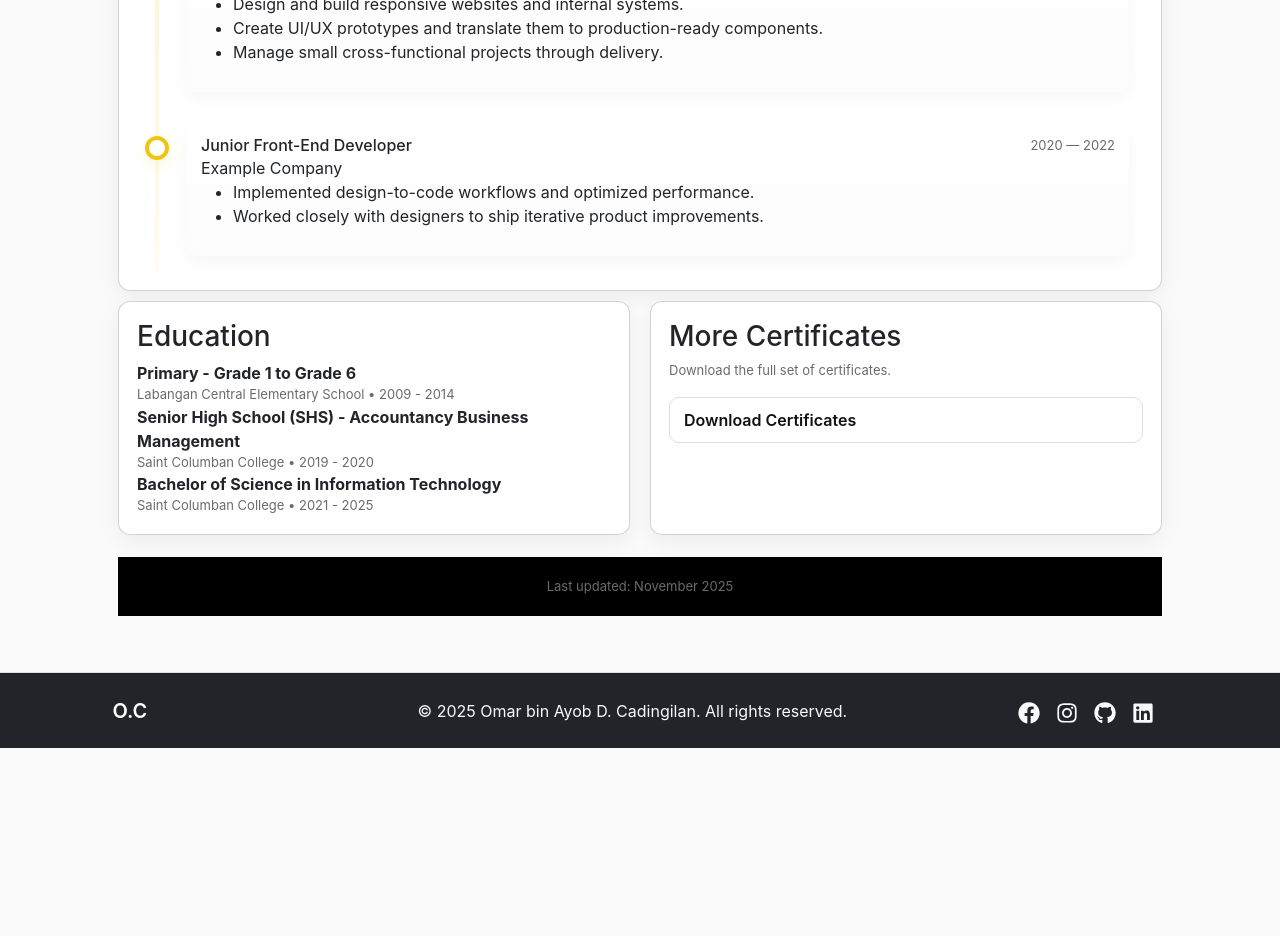
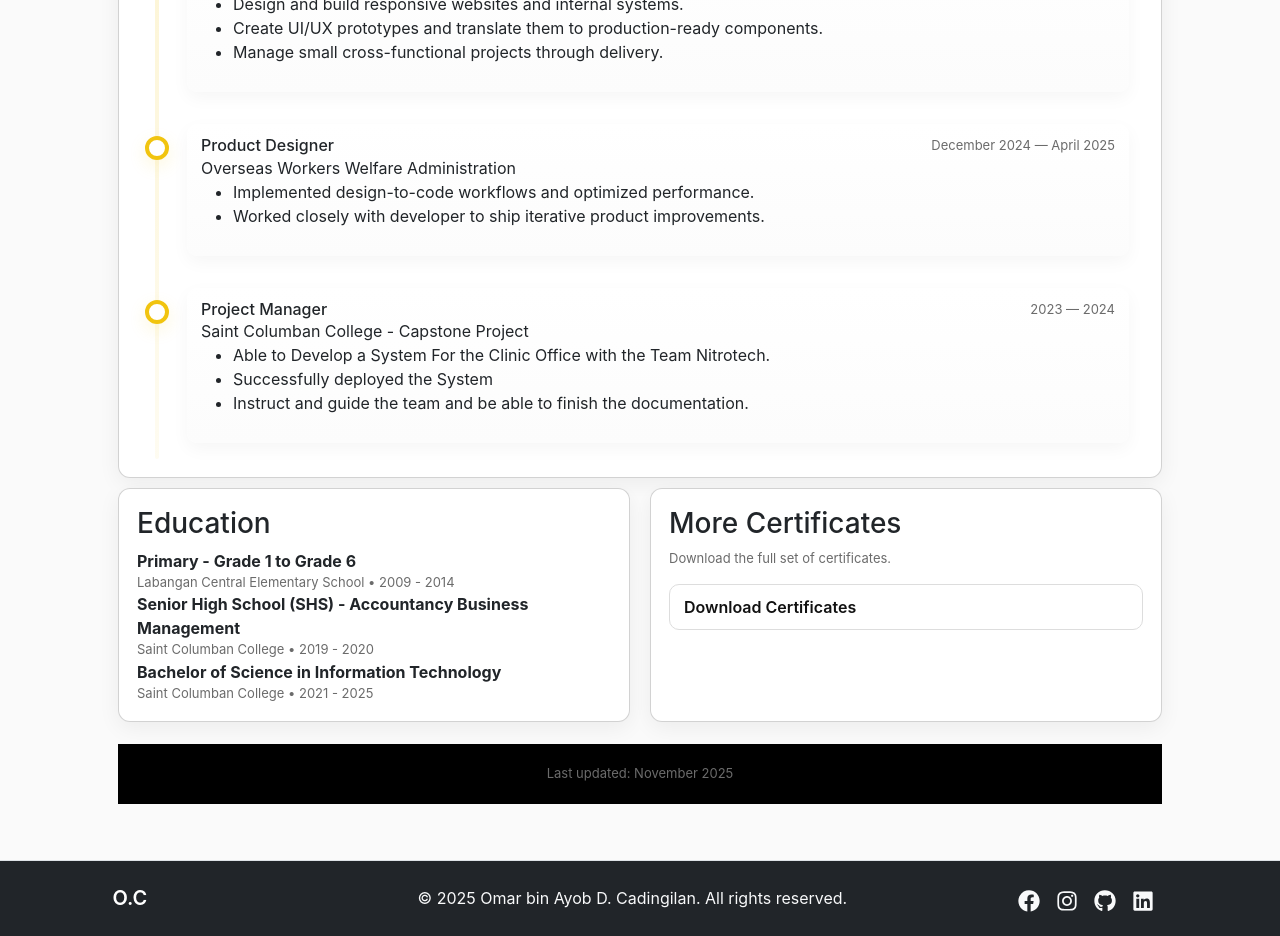
Before and after one commit to Momo90029/Portfolio_Cadingilan, a React (Vite) app: page /resume in a window 1280 px wide. Shown: the part 1020-1956 px from the top of the page. Before the commit the page ends 1768 px from the top, so only its background shows below. Built offline with nearby package versions, Linux system fonts and the light colour scheme.

Commit message:
Updated Experience data

```diff
--- a/src/assets/Data/Experiences/Experience.js
+++ b/src/assets/Data/Experiences/Experience.js
@@ -11,15 +11,28 @@ const experience = [
     ],
   },
   {
-    title: "Junior Front-End Developer",
-    company: "Example Company",
-    from: "2020",
-    to: "2022",
+    title: "Product Designer",
+    company: "Overseas Workers Welfare Administration",
+    from: "December 2024",
+    to: "April 2025",
     bullets: [
       "Implemented design-to-code workflows and optimized performance.",
-      "Worked closely with designers to ship iterative product improvements.",
+      "Worked closely with developer to ship iterative product improvements.",
     ],
   },
+
+   {
+    title: "Project Manager",
+    company: "Saint Columban College - Capstone Project ",
+    from: "2023",
+    to: "2024",
+    bullets: [
+      "Able to Develop a System For the Clinic Office with the Team Nitrotech.",
+      "Successfully deployed the System",
+      "Instruct and guide the team and be able to finish the documentation.",
+    ],
+  },
+
 ];
 
 export default experience;
```
